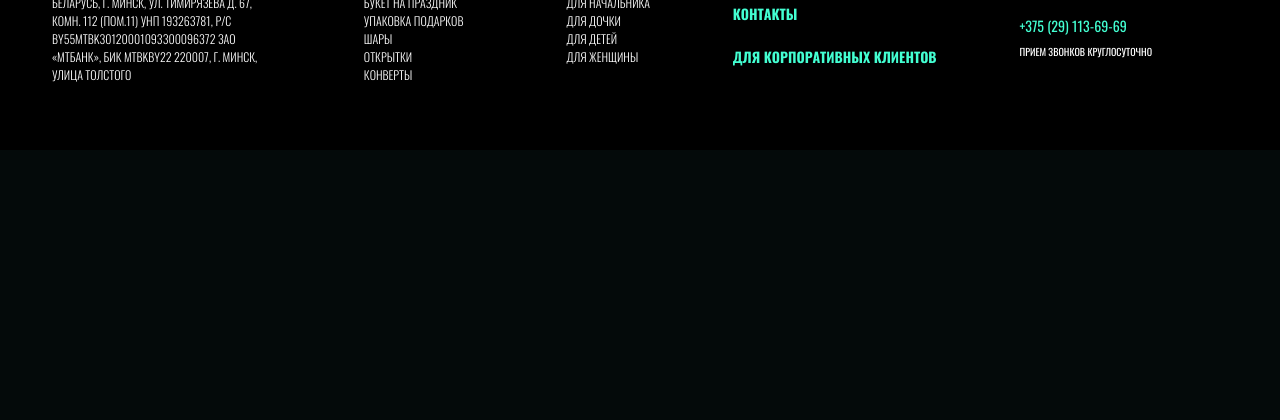
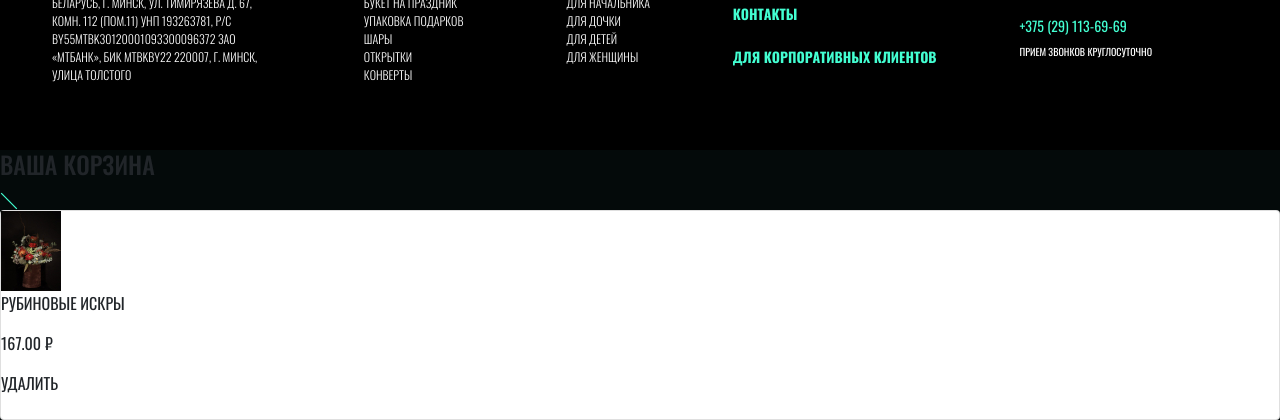
Before and after one commit to karimoffd/flowers, a website: page flowerPage.html in a window 1280 px wide. Shown: the part 3027-3447 px from the top of the page. Before the commit the page ends 3177 px from the top, so only its background shows below. Drawn offline with nearby package versions, Linux system fonts and the light colour scheme.

Commit message:
add basket

```diff
--- a/flowerPage.html
+++ b/flowerPage.html
@@ -579,6 +579,35 @@
       </div>
     </footer>
 
+    <div class="basket-wrapper">
+      <div class="bloor-background"></div>
+      <div class="basket">
+        <div class="basket-main">
+          <div class="basket-content">
+            <div class="basket-title">
+              <h4>Ваша корзина</h4>
+              <img src="imgs/btn-x.svg" alt="">
+            </div>
+            <div class="card">
+              <div class="card-title">
+                <div class="card-img">
+                  <img src="imgs/basket-img.jpg" alt="">
+                </div>
+                <div class="card-text">
+                  <p>рубиновые искры</p>
+                </div>
+                <div class="card-price">
+                  <p>167.00 ₽</p>
+                  <p>Удалить</p>
+                </div>
+              </div>
+            </div>
+          </div>
+        </div>
+      </div>
+    </div>
+
+
     <script src="https://cdn.jsdelivr.net/npm/swiper@11/swiper-bundle.min.js"></script>
     <script
       src="https://cdn.jsdelivr.net/npm/bootstrap@5.0.2/dist/js/bootstrap.bundle.min.js"
--- a/sass/style.scss
+++ b/sass/style.scss
@@ -1407,7 +1407,6 @@ textarea:focus {
 
 /* ---------------------------additional--------------------------- */
 
-
 .additional-wrapper {
   padding-top: 80px;
   position: relative;
@@ -1553,10 +1552,10 @@ li::marker {
 
 .df {
   display: flex;
-}d
+}
 
 .likeflower h3 {
-  color: #43FFD2;
+  color: #43ffd2;
 }
 
 .likeflower-wrapper {
```
Also changed, not shown: css/style.css, imgs/basket-img.jpg (added), imgs/btn-x.svg (added), 1 other file.
